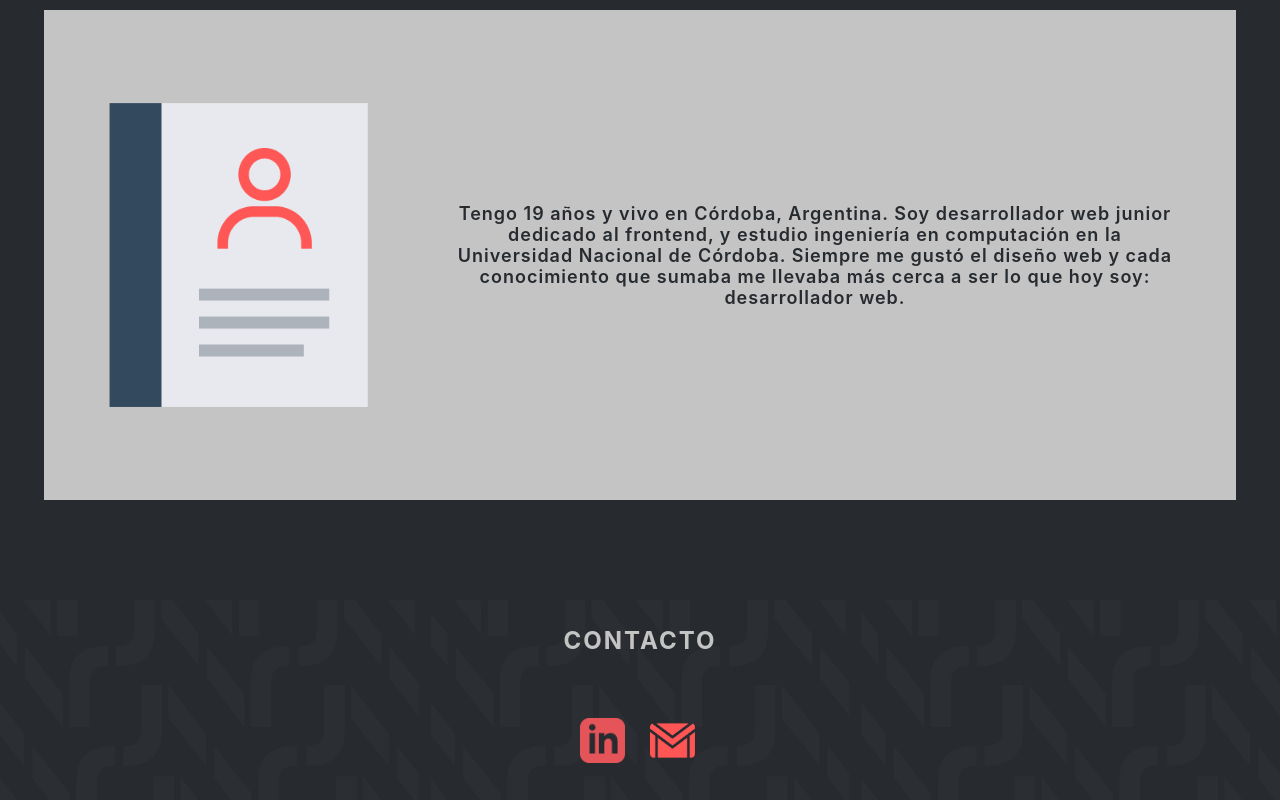
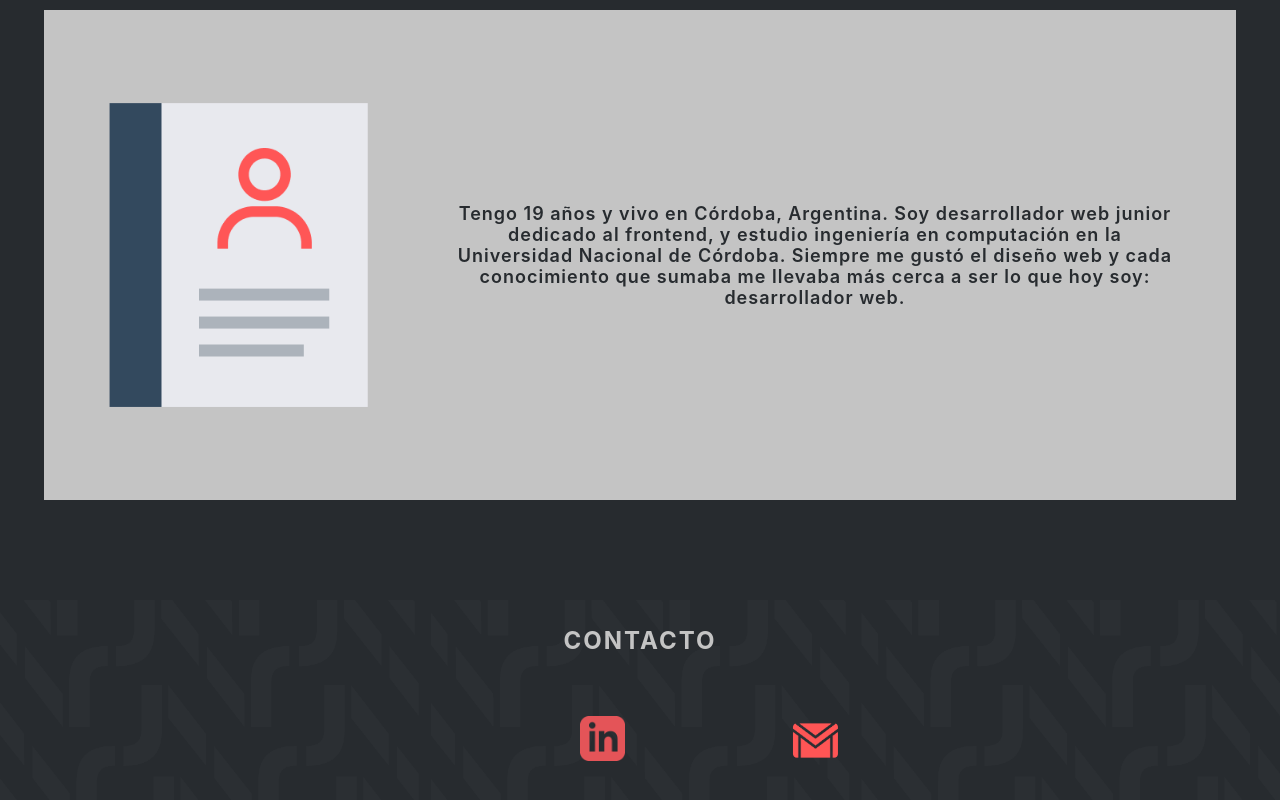
Before and after one commit to joaquinnieva/techfix, a React (Create React App) app: page / in a window 1280 px wide. Shown: the part 3603-4403 px from the top of the page. Built offline with nearby package versions, Linux system fonts and the light colour scheme.

Commit message:
linkedin correcto

```diff
--- a/src/components/BioCard.js
+++ b/src/components/BioCard.js
@@ -1,15 +1,14 @@
-import React from 'react';
-import images from '../components/images.js';
-import './styles/BioCard.css';
+import React from "react";
+import images from "../components/images.js";
+import "./styles/BioCard.css";
 
 const BioCard = (bio) => {
-
   const [style, setStyle] = React.useState({});
 
   setTimeout(() => {
     const newStyle = {
-			opacity: 1
-		}
+      opacity: 1,
+    };
 
     setStyle(newStyle);
   }, 100);
@@ -17,33 +16,38 @@ const BioCard = (bio) => {
   return (
     <>
       <div className="conte" style={style}>
-            <div className="img-cont"> <img className="img-avatar" src={images.perfil} alt="avatar" /> </div>
+        <div className="img-cont">
+          {" "}
+          <img className="img-avatar" src={images.perfil} alt="avatar" />{" "}
+        </div>
         <div className="text-cont">
-                <p className="texto">
-                {bio.text}
-                </p>
+          <p className="texto">{bio.text}</p>
         </div>
       </div>
 
       <div className="contact" style={style} id="contacto">
         <h2 className="contactame">CONTACTO</h2>
-         <img className="trama" src={ images.trama } />
+        <img className="trama" src={images.trama} />
         <div className="cont-contact">
+          <div className="linkedin-contact">
+            <a href="https://www.linkedin.com/in/joaqu%C3%ADnnieva/" target="_blank">
+              <img
+                className="img-clinkedin"
+                src={images.linkedin}
+                alt="linkedin"
+              />
+            </a>
+          </div>
 
-          <a href="www.linkedin.com/in/joaquínnieva" target="_blank">
-            <div className="linkedin-contact">
-                <img className="img-clinkedin" src={images.linkedin}  alt="linkedin"/>
-
-            </div>
-          </a>
           <a href="mailto:joacoo.nieva@gmail.com" target="_blank">
             <div className="mail-contact">
-                <img className="img-cgmail" src={images.gmail} alt="mail"/>
+              <img className="img-cgmail" src={images.gmail} alt="mail" />
             </div>
           </a>
         </div>
       </div>
     </>
-  );}
+  );
+};
 
 export default BioCard;
```
Lines whose indentation alone changed are shown as unchanged.
